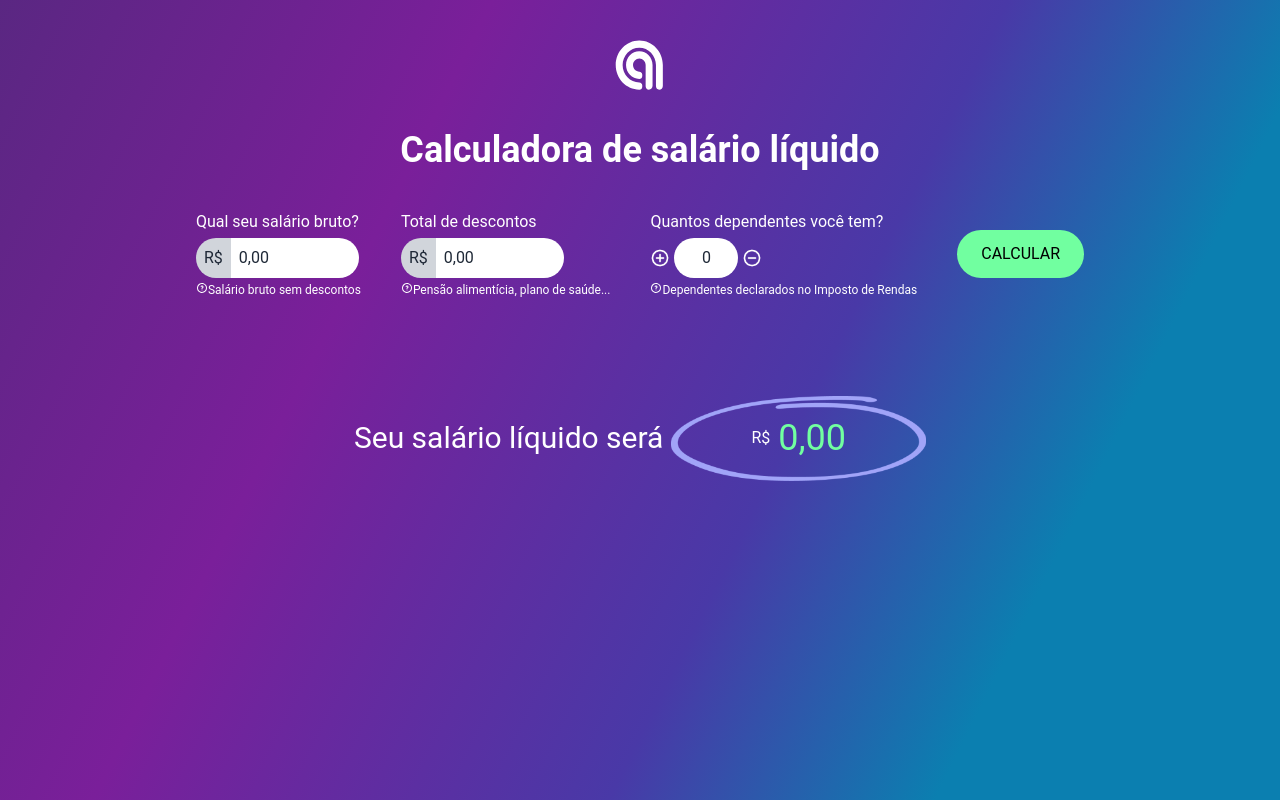
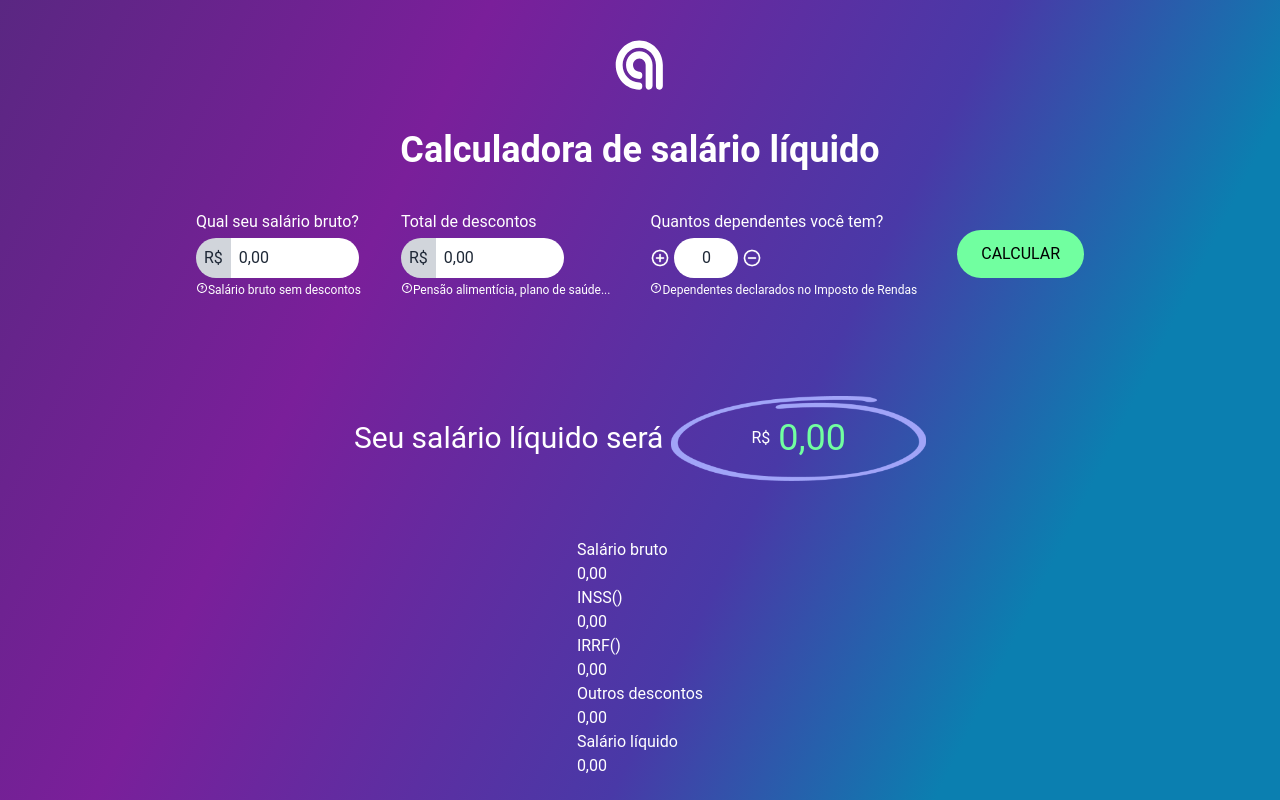
Before and after one commit to agilize/frontend-challenge, a React (Create React App) app: page / in a window 1280 px wide. Built offline with nearby package versions, Linux system fonts and the light colour scheme.

Commit message:
feat(app): ✨Create CalcDetails component

```diff
--- a/src/App.jsx
+++ b/src/App.jsx
@@ -4,6 +4,7 @@ import CalcResult from './modules/CalcResult';
 import Header from './modules/Header';
 import { Base } from './styles/Base.js';
 import Context from './context';
+import CalcDetails from './modules/CalcDetails';
 
 function App() {
   const [glossSalary, setGlossSalary] = useState(0);
@@ -26,6 +27,7 @@ function App() {
         <Header />
         <CalculationForm />
         <CalcResult />
+        <CalcDetails />
       </Base>
     </Context.Provider>
   );
--- /dev/null
+++ b/src/modules/CalcDetails.jsx
@@ -0,0 +1,20 @@
+import React, { useContext } from 'react';
+import Context from '../context';
+import CalcLine from './fields/components/CalcLine';
+
+const CalcDetails = () => {
+  const { glossSalary, netSalary } = useContext(Context);
+  return (
+    <div>
+      <div>
+        <CalcLine value={glossSalary} title='Salário bruto' />
+        <CalcLine value={glossSalary} title='INSS()' />
+        <CalcLine value={glossSalary} title='IRRF()' />
+        <CalcLine value={glossSalary} title='Outros descontos' />
+      </div>
+      <CalcLine value={netSalary} title='Salário líquido' />
+    </div>
+  );
+};
+
+export default CalcDetails;
--- /dev/null
+++ b/src/modules/fields/components/CalcLine.jsx
@@ -0,0 +1,19 @@
+import PropTypes from 'prop-types';
+import React from 'react';
+import { convertToReal } from '../../../utils';
+
+const CalcLine = ({ value, title }) => {
+  return (
+    <div>
+      <p>{title}</p>
+      <p>{convertToReal(value)}</p>
+    </div>
+  );
+};
+
+CalcLine.propTypes = {
+  title: PropTypes.string.isRequired,
+  value: PropTypes.number.isRequired,
+};
+
+export default CalcLine;
```
